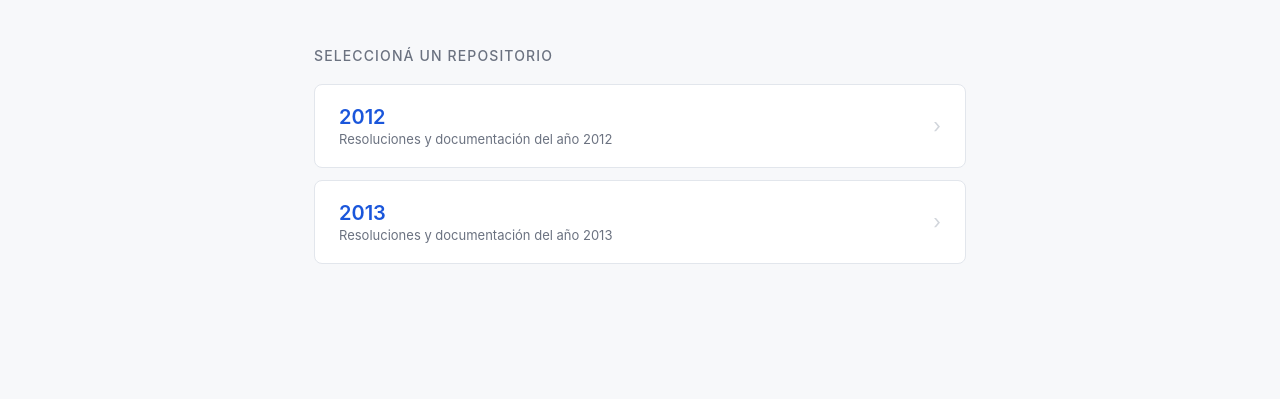
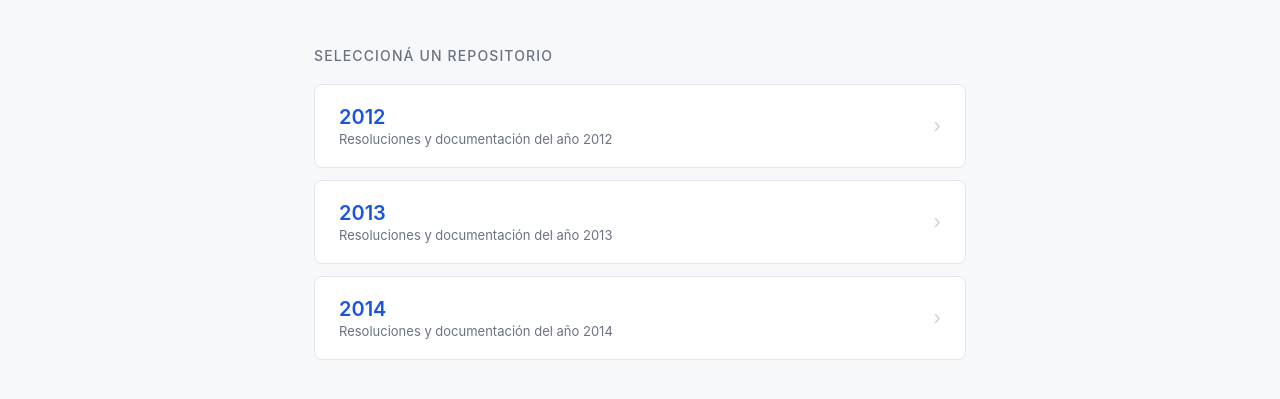
Before and after one commit to lucashk2003/plataforma-supervision-16, a website: page public/index.html in a window 1280 px wide. Shown: the part 81-480 px from the top of the page. Drawn offline with Linux system fonts and the light colour scheme.

Commit message:
añadido el repositoro 2014 y borrado de una linea innescesaria seerver.js

```diff
--- a/public/index.html
+++ b/public/index.html
@@ -129,6 +129,13 @@
       </div>
       <span class="arrow">›</span>
     </a>
+    <a href="/repositorio.html?año=2014" class="repo-card">
+      <div>
+        <div class="año">2014</div>
+        <div class="desc">Resoluciones y documentación del año 2014</div>
+      </div>
+      <span class="arrow">›</span>
+    </a>
   </div>
 </main>
 
--- a/server.js
+++ b/server.js
@@ -58,7 +58,7 @@ app.get('/login.html', (req, res) => {
 
 // POST /login — procesa el formulario de login
 app.post('/login', (req, res) => {
-  console.log('Body recibido:', req.body);
+
   const { usuario, password } = req.body;
   if (usuario === process.env.ADMIN_USER && password === process.env.ADMIN_PASS) {
     req.session.logueado = true;
```
